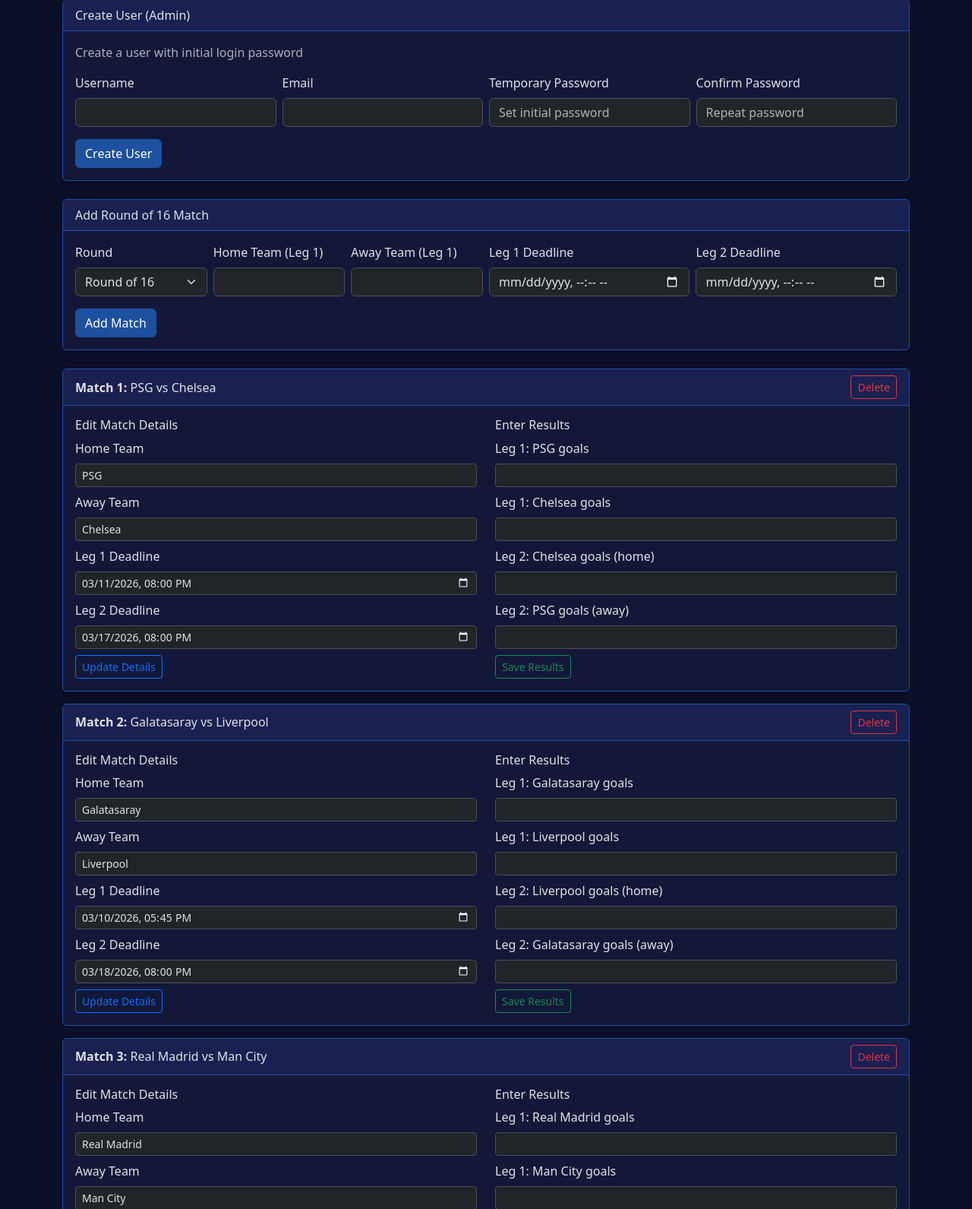
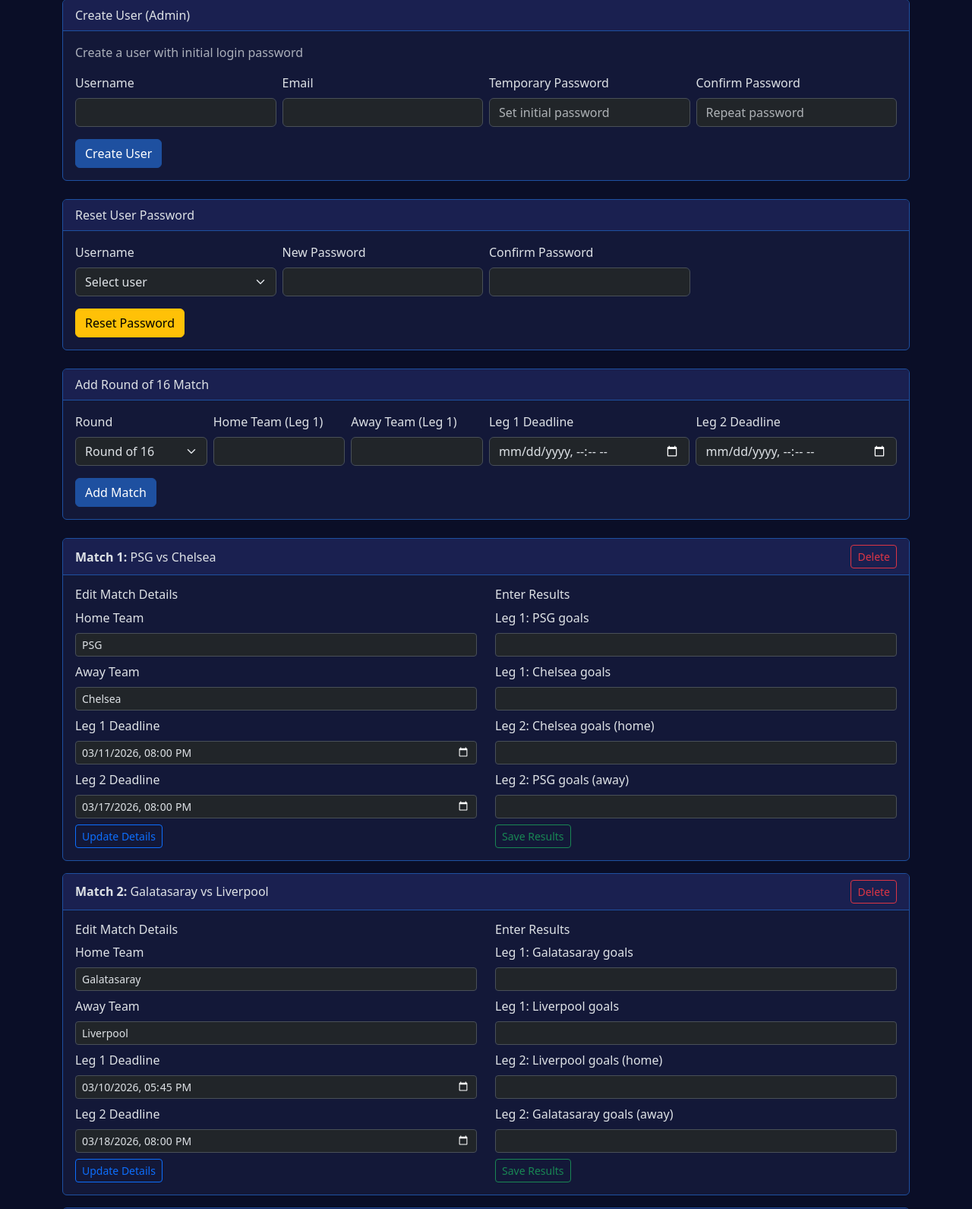
Before and after one commit to yurifleon/UCL-predictions, a Flask app: page /admin in a window 1280 px wide. Shown: the part 268-1859 px from the top of the page at 76% size. Run offline with Flask 3, Linux system fonts and the light colour scheme; the visitor is signed in with stand-in values (Sample User, id 1).

Commit message:
Add admin panel reset password for existing users
Co-Authored-By: Claude Sonnet 4.6 <noreply@anthropic.com>

```diff
--- a/app.py
+++ b/app.py
@@ -127,6 +127,9 @@ SPANISH_TRANSLATIONS = {
     "Save & Continue": "Guardar y continuar",
     "UCL Forecast - Forgot Password": "UCL Forecast - Recuperar contraseña",
     "Reset Password": "Restablecer contraseña",
+    "Reset User Password": "Restablecer contraseña de usuario",
+    "Select user": "Seleccionar usuario",
+    "Password reset for '{username}'.": "Contraseña restablecida para '{username}'.",
     "Enter your email to receive a reset link": (
         "Introduce tu correo para recibir un enlace de restablecimiento"
     ),
@@ -978,6 +981,27 @@ def admin():
                 flash(translate("User not found."), "danger")
             return redirect(url_for("admin"))
 
+        # Reset user password
+        if action == "reset_user_password":
+            username_to_reset = request.form.get("username_to_reset", "").strip().lower()
+            new_password = request.form.get("new_password", "")
+            confirm_password = request.form.get("confirm_new_password", "")
+            if username_to_reset not in data["users"]:
+                flash(translate("User not found."), "danger")
+            elif not new_password or not confirm_password:
+                flash(translate("Both fields are required."), "danger")
+            elif new_password != confirm_password:
+                flash(translate("Passwords do not match."), "danger")
+            elif len(new_password) < 6:
+                flash(translate("Password must be at least 6 characters."), "danger")
+            else:
+                data["users"][username_to_reset]["password_hash"] = generate_password_hash(new_password)
+                data["users"][username_to_reset]["reset_token"] = None
+                data["users"][username_to_reset]["reset_expires"] = None
+                save_data(data)
+                flash(translate("Password reset for '{username}'.", username=username_to_reset), "success")
+            return redirect(url_for("admin"))
+
         # Delete match
         if action == "delete_match":
             mid = int(request.form.get("match_id", 0))
--- a/templates/admin.html
+++ b/templates/admin.html
@@ -69,6 +69,36 @@
                 </div>
             </div>
             <button type="submit" class="btn btn-primary mt-3">{{ _('Create User') }}</button>
+        </form>
+    </div>
+</div>
+
+<!-- Reset User Password -->
+<div class="card mb-4">
+    <div class="card-header">{{ _('Reset User Password') }}</div>
+    <div class="card-body">
+        <form method="POST">
+            <input type="hidden" name="action" value="reset_user_password">
+            <div class="row g-2">
+                <div class="col-md-3">
+                    <label class="form-label">{{ _('Username') }}</label>
+                    <select class="form-select" name="username_to_reset" required>
+                        <option value="">{{ _('Select user') }}</option>
+                        {% for user in data.users %}
+                        <option value="{{ user }}">{{ user }}</option>
+                        {% endfor %}
+                    </select>
+                </div>
+                <div class="col-md-3">
+                    <label class="form-label">{{ _('New Password') }}</label>
+                    <input type="password" class="form-control" name="new_password" required minlength="6" autocomplete="new-password">
+                </div>
+                <div class="col-md-3">
+                    <label class="form-label">{{ _('Confirm Password') }}</label>
+                    <input type="password" class="form-control" name="confirm_new_password" required minlength="6" autocomplete="new-password">
+                </div>
+            </div>
+            <button type="submit" class="btn btn-warning mt-3">{{ _('Reset Password') }}</button>
         </form>
     </div>
 </div>
```
